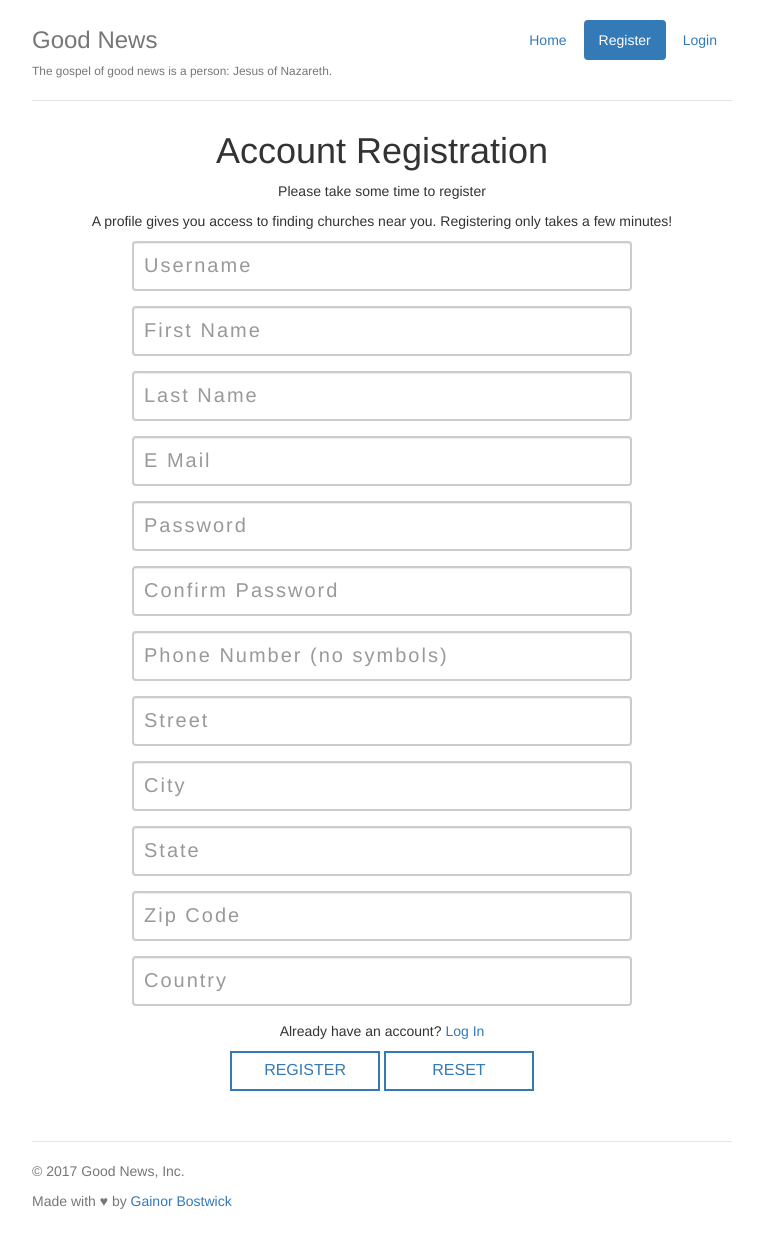
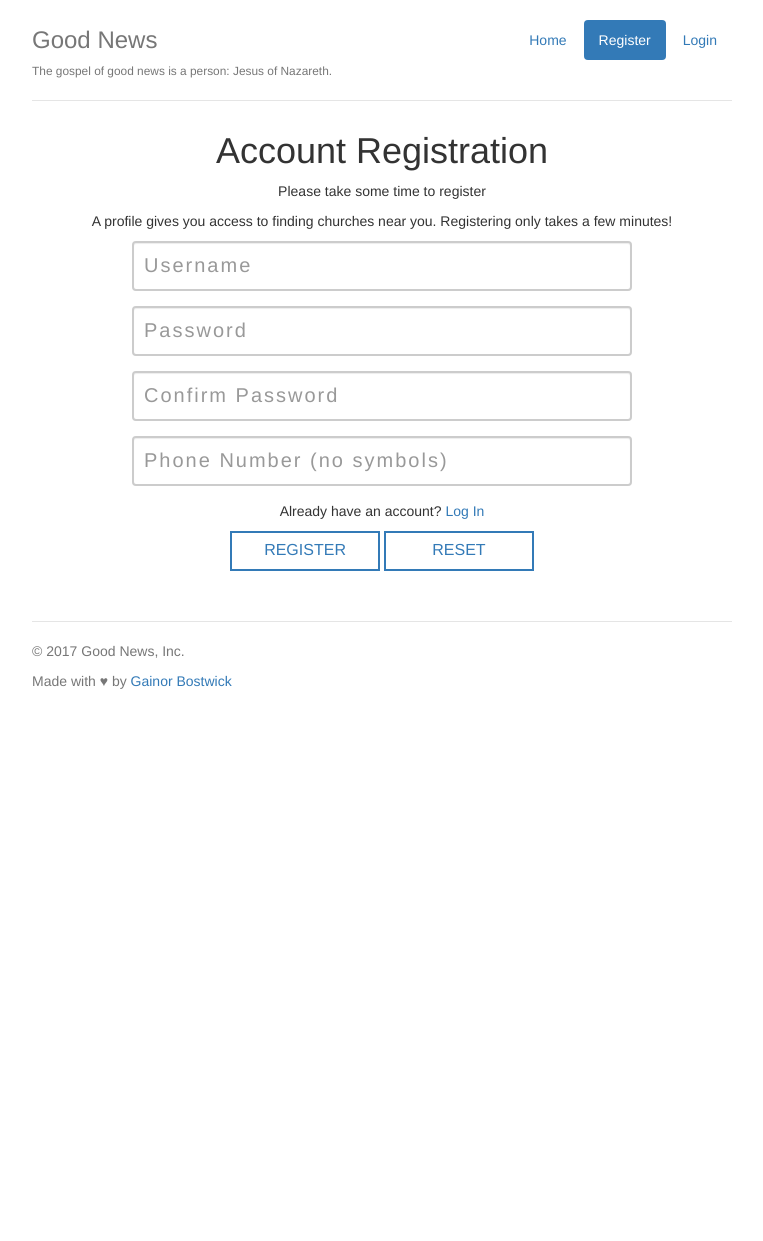
Before and after one commit to GainorB/churchfindr, a Node server app: page /auth/register in a window 1280 px wide. Shown: the whole page, without its empty margins (258-1021 px from the left). After the commit the page ends 689 px from the top, so only its background shows below. Run offline with Node 20, Linux system fonts and the light colour scheme; some libraries are stand-ins or nearby versions.

Commit message:
major changes

```diff
--- a/models/user.js
+++ b/models/user.js
@@ -10,10 +10,10 @@ User.create = user => {
  return db.one(
     `
       INSERT INTO users
-      (username, firstname, lastname, password, email, phonenumber, street, city, state, country, zip)
-      VALUES ($1, $2, $3, $4, $5, $6, $7, $8, $9, $10, $11) RETURNING *
+      (username, password, phonenumber)
+      VALUES ($1, $2, $3) RETURNING *
     `,
-    [user.username, user.firstname, user.lastname, user.password, user.email, user.phonenumber, user.street, user.city, user.state, user.country, user.zip]
+    [user.username, user.password, user.phonenumber]
   )
 };
 
--- a/public/stylesheets/style.css
+++ b/public/stylesheets/style.css
@@ -267,6 +267,26 @@ ERRORS ON REGISTER/LOGIN FORMS
     height: 400px;
 }
 
+/*
+* REVIEWED CHURCHES
+*/
+
+.reviewedP {
+  margin: 10px;
+  padding: 10px;
+  border-bottom: 1px #cdd2e0 dashed;
+}
+
+.reviewed {
+  font-size: 30px;
+  font-style: italic;
+  color: green;
+}
+
+.reviewedText {
+  font-size: 13px;
+}
+
 @media (max-width: 800px){
 
   input[type=text],
--- a/routes/authRoutes.js
+++ b/routes/authRoutes.js
@@ -9,34 +9,25 @@ router.get('/login', authHelpers.loginRedirect, (req, res) => {
 });
 
 router.get('/register', authHelpers.loginRedirect, (req, res) => {
-  res.render('auth/register', { errors: errors });
+  res.render('auth/register', { errors });
 });
 
 router.post('/register', (req, res, next) => {
 
-  const { username, firstname, lastname, email, phonenumber, password, street, zipcode, city, state, country } = req.body;
+  const { username, phonenumber, password } = req.body;
 
   // VALIDATION
   req.checkBody('username', 'User Name is required.').notEmpty();
-  req.checkBody('firstname', 'First Name is required.').notEmpty();
-  req.checkBody('lastname', 'Last Name is required.').notEmpty();
-  req.checkBody('email', 'Email is required.').isEmail();
-  req.checkBody('phonenumber', 'Phone Number is required, only 10 digits.').isInt().len(10, 10);
+  req.checkBody('phonenumber', 'Phone Number is required, only 10 digits.').len(10, 10);
 
   req.checkBody('password', 'Password is required.').notEmpty();
   req.checkBody('password2', 'Passwords do not match.').equals(password);
-
-  req.checkBody('street', 'Street is required.').notEmpty();
-  req.checkBody('zipcode', 'Zip Code is required, only 5 digits.').isInt().len(5, 5);
-  req.checkBody('city', 'City is required.').notEmpty();
-  req.checkBody('state', 'State is required.').notEmpty();
-  req.checkBody('country', 'Country is required.').notEmpty();
 
   var errors = req.validationErrors();
 
   if (errors) {
     req.flash('error', "There was a problem during registration, please fix the errors below:");
-    res.render('auth/register', { errors: errors });
+    res.render('auth/register', { errors });
   } else {
 
     authHelpers.createNewUser(req, res).then((user) => {
@@ -50,10 +41,7 @@ router.post('/register', (req, res, next) => {
 
     }).catch((err) => {
       console.log(err);
-      if (err.detail.includes("email")) {
-        req.flash('error', `Registration Error: Email already in use.`);
-        res.redirect('register');
-      } else if (err.detail.includes("username")) {
+      if (err.detail.includes("username")) {
         req.flash('error', `Registration Error: Username already in use.`);
         res.redirect('register');
       }
--- a/services/auth/auth-helpers.js
+++ b/services/auth/auth-helpers.js
@@ -16,16 +16,8 @@ function createNewUser(req, res) {
   const hash = bcrypt.hashSync(req.body.password, salt);
   return User.create({
     username: req.body.username,
-    firstname: req.body.firstname,
-    lastname: req.body.lastname,
     password: hash,
-    email: req.body.email,
-    phonenumber: req.body.phonenumber,
-    street: req.body.street,
-    city: req.body.city,
-    state: req.body.state,
-    country: req.body.country,
-    zip: req.body.zipcode
+    phonenumber: req.body.phonenumber
   });
 }
 
--- a/views/auth/login.ejs
+++ b/views/auth/login.ejs
@@ -6,6 +6,7 @@
             <% if(user) { %>
             <li role="presentation"><a href="/">Find churches</a></li>
             <li role="presentation" class="active"><a href="/users">Profile</a></li>
+            <li role="presentation"><a href="/reviews">Reviews</a></li>
             <li role="presentation"><a href="/auth/logout">Logout</a></li>
             <% } else { %>
             <li role="presentation"><a href="/">Home</a></li>
--- a/views/auth/register.ejs
+++ b/views/auth/register.ejs
@@ -6,6 +6,7 @@
             <% if(user) { %>
             <li role="presentation"><a href="/">Find churches</a></li>
             <li role="presentation" class="active"><a href="/users">Profile</a></li>
+            <li role="presentation"><a href="/reviews">Reviews</a></li>
             <li role="presentation"><a href="/auth/logout">Logout</a></li>
             <% } else { %>
             <li role="presentation"><a href="/">Home</a></li>
@@ -23,7 +24,6 @@
 <p><%- messages('message', locals) %></p>
 <ul>
     <% if(errors){ %>
-        <p>There are errors on the page, please fix to continue:</p>
         <% for(const error of errors){ %>
             <li id="errors"><%= error.msg %></li>
         <% } %>
@@ -37,18 +37,6 @@
             <input type="text" class="form-control" name="username" title="Username" placeholder="Username">
         </div>
     <div class="form-group">
-        <label class="sr-only">First Name</label>
-    <input type="text" class="form-control" name="firstname" title="First Name" placeholder="First Name">
-        </div>
-    <div class="form-group">
-        <label class="sr-only">Last Name</label>
-    <input type="text" class="form-control" name="lastname" title="Last Name" placeholder="Last Name">
-        </div>
-    <div class="form-group">
-        <label class="sr-only">Email</label>
-    <input type="email" class="form-control" name="email" title="Email" placeholder="E Mail">
-        </div>
-    <div class="form-group">
         <label class="sr-only">Password</label>
     <input type="password" class="form-control" name="password" title="Password" placeholder="Password">
         </div>
@@ -60,26 +48,6 @@
         <label class="sr-only">Phone Number</label>
     <input type="text" class="form-control" name="phonenumber" title="Phone Number" placeholder="Phone Number (no symbols)">
         </div>
-    <div class="form-group">
-        <label class="sr-only">Street</label>
-    <input type="text" class="form-control" name="street" title="Street" placeholder="Street">
-        </div>
-    <div class="form-group">
-        <label class="sr-only">City</label>
-    <input type="text" class="form-control" name="city" title="City" placeholder="City">
-        </div>
-    <div class="form-group">
-        <label class="sr-only">State</label>
-    <input type="text" class="form-control" name="state" title="State" placeholder="State">
-        </div>
-    <div class="form-group">
-        <label class="sr-only">Zip</label>
-    <input type="text" class="form-control" name="zipcode" title="Zip Code" placeholder="Zip Code">
-        </div>
-    <div class="form-group">
-        <label class="sr-only">Country</label>
-    <input type="text" class="form-control" name="country" title="Country" placeholder="Country">
-        </div>
         <p>Already have an account? <a href="/auth/login">Log In</a></p>
 <input type="submit" value="REGISTER"> <input type="reset" value="RESET">
 </form>
--- a/views/index.ejs
+++ b/views/index.ejs
@@ -6,6 +6,7 @@
             <% if(user) { %>
             <li role="presentation" class="active"><a href="/">Find churches</a></li>
             <li role="presentation"><a href="/users">Profile</a></li>
+            <li role="presentation"><a href="/reviews">Reviews</a></li>
             <li role="presentation"><a href="/auth/logout">Logout</a></li>
             <% } else { %>
             <li role="presentation" class="active"><a href="/">Home</a></li>
@@ -26,7 +27,7 @@
 
           <form method="POST">
               <label class="sr-only">Search</label>
-                <input type="text" id="church_search" title="Search" name="city" value="<%= user.zip %>" required><br>
+                <input type="text" id="church_search" title="Search" name="city" required><br>
                 <input type="submit" name="submit" value="search">
                 <input type="reset" name="reset" value="reset">
           </form>
```
Also changed, not shown: db/queries.js (+121 -14 lines), models/schema.sql (+12 -16 lines), routes/index.js (+9 -0 lines), views/reviews.ejs (added, +47 -0 lines), views/users.ejs (+2 -5 lines).
